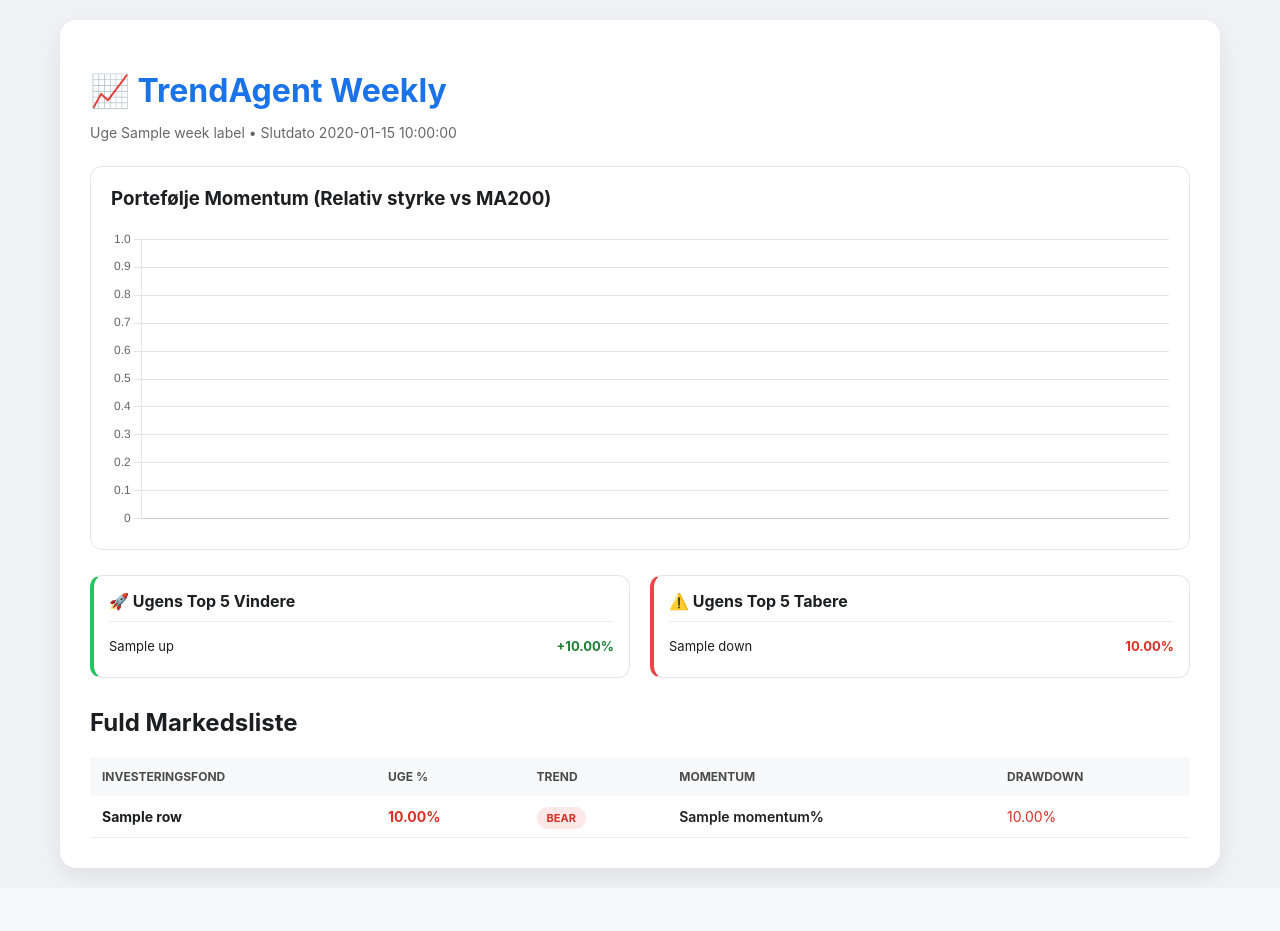
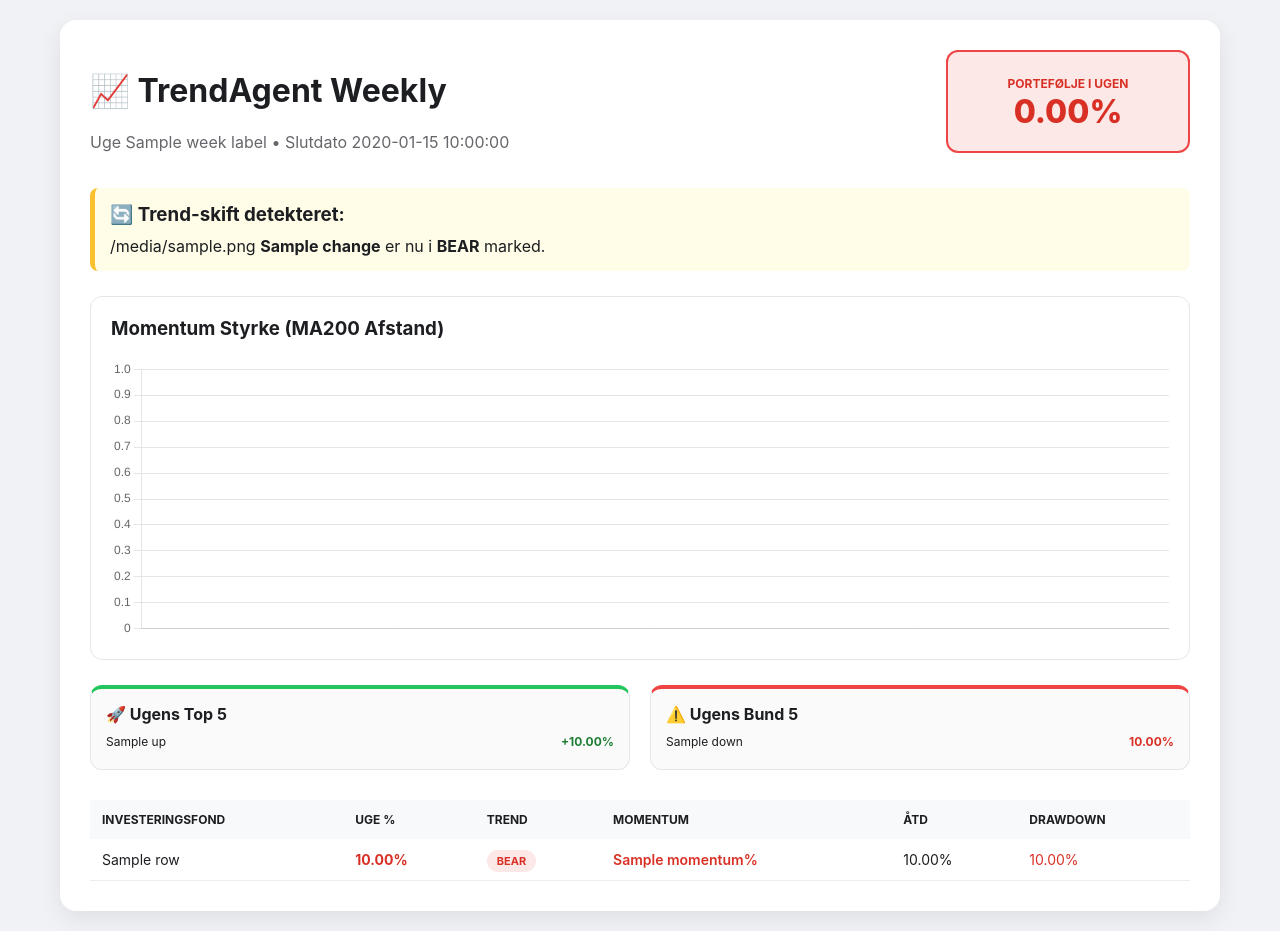
Before and after one commit to Alf4444/TrendAgent, a Python web app: template templates/weekly.html.j2 in a window 1280 px wide. Before the commit the page ends 884 px from the top, so only its background shows below. Run offline with Jinja, Linux system fonts and the light colour scheme; the template is opened without the code that fills it: most values are stand-ins (such as "Sample title", 1, 10 or a date in 2020).

Commit message:
Update weekly.html.j2

```diff
--- a/templates/weekly.html.j2
+++ b/templates/weekly.html.j2
@@ -8,22 +8,27 @@
   <style>
     body { font-family: -apple-system, system-ui, sans-serif; background: #f0f2f5; margin: 0; padding: 20px; color: #1c1e21; }
     .container { max-width: 1100px; margin: auto; background: white; padding: 30px; border-radius: 16px; box-shadow: 0 8px 24px rgba(0,0,0,0.08); }
-    h1 { color: #1a73e8; margin-bottom: 5px; }
-    .meta { color: #65676b; margin-bottom: 25px; font-size: 14px; }
+
+    .header-flex { display: flex; justify-content: space-between; align-items: flex-start; margin-bottom: 20px; }
+
+    /* Portefølje Score */
+    .portfolio-score { padding: 20px; border-radius: 12px; text-align: center; min-width: 200px; }
+    .score-up { background: #e6f4ea; border: 2px solid #22c55e; color: #1e7e34; }
+    .score-down { background: #fce8e6; border: 2px solid #ef4444; color: #d93025; }
+    .score-val { font-size: 32px; font-weight: 800; display: block; }
+
+    .trend-alert { background: #fffde7; border-left: 5px solid #fbc02d; padding: 15px; border-radius: 8px; margin-bottom: 25px; }
 
     .chart-card { background: #ffffff; border: 1px solid #e4e6eb; border-radius: 12px; padding: 20px; margin-bottom: 25px; }
-    .chart-container { height: 300px; position: relative; }
+    .chart-container { height: 280px; position: relative; }
 
-    /* Top 5 Sektion */
     .top-stats { display: flex; gap: 20px; margin-bottom: 30px; }
-    .stat-box { flex: 1; padding: 15px; border-radius: 12px; border: 1px solid #e4e6eb; }
-    .stat-box h3 { margin-top: 0; font-size: 16px; border-bottom: 1px solid #eee; padding-bottom: 10px; }
-    .stat-item { display: flex; justify-content: space-between; font-size: 13px; margin-bottom: 8px; }
+    .stat-box { flex: 1; padding: 15px; border-radius: 12px; border: 1px solid #e4e6eb; background: #fafafa; }
 
     table { border-collapse: collapse; width: 100%; }
-    th { text-align: left; padding: 12px; background: #f8f9fa; color: #4b4b4b; font-size: 12px; text-transform: uppercase; }
+    th { text-align: left; padding: 12px; background: #f8f9fa; font-size: 12px; text-transform: uppercase; }
     td { padding: 12px; border-bottom: 1px solid #ebedf0; font-size: 14px; }
-    .active-row { background: #fffde7; }
+    .active-row { background: #fffde7; font-weight: 500; }
     .badge { padding: 4px 10px; border-radius: 20px; font-weight: bold; font-size: 11px; }
     .b-up { background: #e6f4ea; color: #1e7e34; }
     .b-down { background: #fce8e6; color: #d93025; }
@@ -33,39 +38,53 @@
 </head>
 <body>
   <div class="container">
+    <div class="header-flex">
+      <div>
         <h1>📈 TrendAgent Weekly</h1>
-    <p class="meta">Uge {{ week_label }} • Slutdato {{ week_end_date }}</p>
+        <p style="color:#65676b">Uge {{ week_label }} • Slutdato {{ week_end_date }}</p>
+      </div>
+
+      <div class="portfolio-score {{ 'score-up' if avg_portfolio_return >= 0 else 'score-down' }}">
+        <span style="font-size: 12px; text-transform: uppercase; font-weight: bold;">Portefølje i ugen</span>
+        <span class="score-val">{{ '%.2f'|format(avg_portfolio_return) }}%</span>
+      </div>
+    </div>
+
+    {% if trend_changes %}
+    <div class="trend-alert">
+      <h3 style="margin:0 0 10px 0">🔄 Trend-skift detekteret:</h3>
+      {% for change in trend_changes %}
+        <div>{{ change.icon }} <strong>{{ change.name }}</strong> er nu i <strong>{{ 'BULL' if change.type == 'BULL' else 'BEAR' }}</strong> marked.</div>
+      {% endfor %}
+    </div>
+    {% endif %}
 
     <div class="chart-card">
-      <h3 style="margin-top:0">Portefølje Momentum (Relativ styrke vs MA200)</h3>
+      <h3 style="margin-top:0">Momentum Styrke (MA200 Afstand)</h3>
       <div class="chart-container">
         <canvas id="momentumChart"></canvas>
       </div>
     </div>
 
     <div class="top-stats">
-      <div class="stat-box" style="border-left: 4px solid #22c55e;">
-        <h3>🚀 Ugens Top 5 Vindere</h3>
+      <div class="stat-box" style="border-top: 4px solid #22c55e;">
+        <h4 style="margin:0 0 10px 0">🚀 Ugens Top 5</h4>
         {% for t in top_up %}
-        <div class="stat-item">
-          <span>{{ t.name[:30] }}</span>
-          <span class="pos">+{{ '%.2f'|format(t.week_change_pct) }}%</span>
+          <div style="display:flex; justify-content:space-between; font-size:12px; margin-bottom:5px;">
+            <span>{{ t.name[:25] }}</span> <span class="pos">+{{ '%.2f'|format(t.week_change_pct) }}%</span>
           </div>
         {% endfor %}
       </div>
-      <div class="stat-box" style="border-left: 4px solid #ef4444;">
-        <h3>⚠️ Ugens Top 5 Tabere</h3>
+      <div class="stat-box" style="border-top: 4px solid #ef4444;">
+        <h4 style="margin:0 0 10px 0">⚠️ Ugens Bund 5</h4>
         {% for t in top_down %}
-        <div class="stat-item">
-          <span>{{ t.name[:30] }}</span>
-          <span class="neg">{{ '%.2f'|format(t.week_change_pct) }}%</span>
+          <div style="display:flex; justify-content:space-between; font-size:12px; margin-bottom:5px;">
+            <span>{{ t.name[:25] }}</span> <span class="neg">{{ '%.2f'|format(t.week_change_pct) }}%</span>
           </div>
         {% endfor %}
       </div>
     </div>
 
-    <section>
-      <h2>Fuld Markedsliste</h2>
     <table>
       <thead>
         <tr>
@@ -73,36 +92,28 @@
           <th>Uge %</th>
           <th>Trend</th>
           <th>Momentum</th>
+          <th>ÅTD</th>
           <th>Drawdown</th>
         </tr>
       </thead>
       <tbody>
         {% for row in rows %}
         <tr class="{{ 'active-row' if row.is_active else '' }}">
-            <td>
-                {{ '⭐' if row.is_active else '' }} <strong>{{ row.name[:45] }}</strong>
-            </td>
-            <td class="{{ 'pos' if row.week_change_pct > 0 else 'neg' }}">
-                {{ '%.2f'|format(row.week_change_pct) }}%
-            </td>
-            <td>
-                <span class="badge {{ 'b-up' if row.trend_state == 'UP' else 'b-down' }}">
-                    {{ 'BULL' if row.trend_state == 'UP' else 'BEAR' }}
-                </span>
-            </td>
-            <td style="font-weight: 600;">{{ row.momentum }}%</td>
+          <td>{{ '⭐' if row.is_active else '' }} {{ row.name[:40] }}</td>
+          <td class="{{ 'pos' if row.week_change_pct > 0 else 'neg' }}">{{ '%.2f'|format(row.week_change_pct) }}%</td>
+          <td><span class="badge {{ 'b-up' if row.trend_state == 'UP' else 'b-down' }}">{{ 'BULL' if row.trend_state == 'UP' else 'BEAR' }}</span></td>
+          <td style="font-weight:600; color: {{ '#1e7e34' if row.momentum > 0 else '#d93025' }}">{{ row.momentum }}%</td>
+          <td>{{ '%.2f'|format(row.ytd_return) }}%</td>
           <td style="color:#d93025">{{ '%.2f'|format(row.drawdown) }}%</td>
         </tr>
         {% endfor %}
       </tbody>
     </table>
-    </section>
   </div>
 
   <script>
     const ctx = document.getElementById('momentumChart').getContext('2d');
     const rawData = {{ chart_values | tojson }};
-
     new Chart(ctx, {
       type: 'bar',
       data: {
@@ -115,12 +126,7 @@
           borderRadius: 4
         }]
       },
-      options: {
-        responsive: true,
-        maintainAspectRatio: false,
-        plugins: { legend: { display: false } },
-        scales: { y: { beginAtZero: true } }
-      }
+      options: { responsive: true, maintainAspectRatio: false, plugins: { legend: { display: false } } }
     });
   </script>
 </body>
```
Lines whose indentation alone changed are shown as unchanged.
